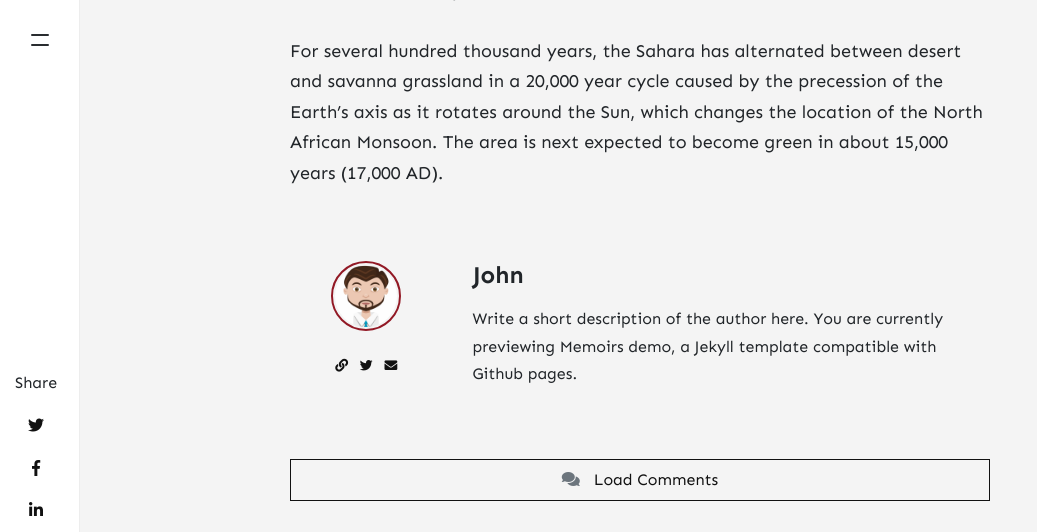
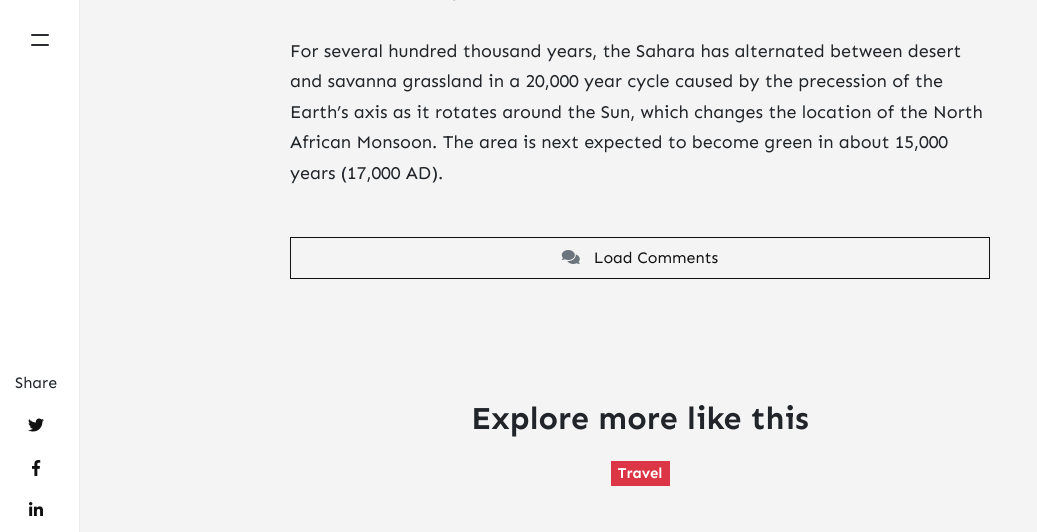
Before and after one commit to stackbit-projects/happy-zebra-28bc2, a Jekyll site: the page built from _posts/2020-02-1-much-more-than-a-desert-trip-to-sahara.md, in a window 1280 px wide and 900 px high, scrolled down 1616 px, cut to the strip 0-532 px from the top of the window. Shown: the whole strip, without its empty margins (0-1037 px from the left). Built offline with Jekyll 4.4.1, drawn with Linux system fonts in a browser that asks for light colours; nearby versions of some CDN libraries; comment, search, counter and statistics services are not loaded.

Commit message:
_config.yml: changed

```diff
--- a/_config.yml
+++ b/_config.yml
@@ -67,7 +67,7 @@ adsense: disabled
 adsense-data-ad-client: ca-pub-3412143450191416
 adsense-data-ad-slot: '1363087678'
 lazyimages: disabled
-authorbox: enabled
+authorbox: disabled
 sass:
   sass_dir: _sass
   style: compressed
```
